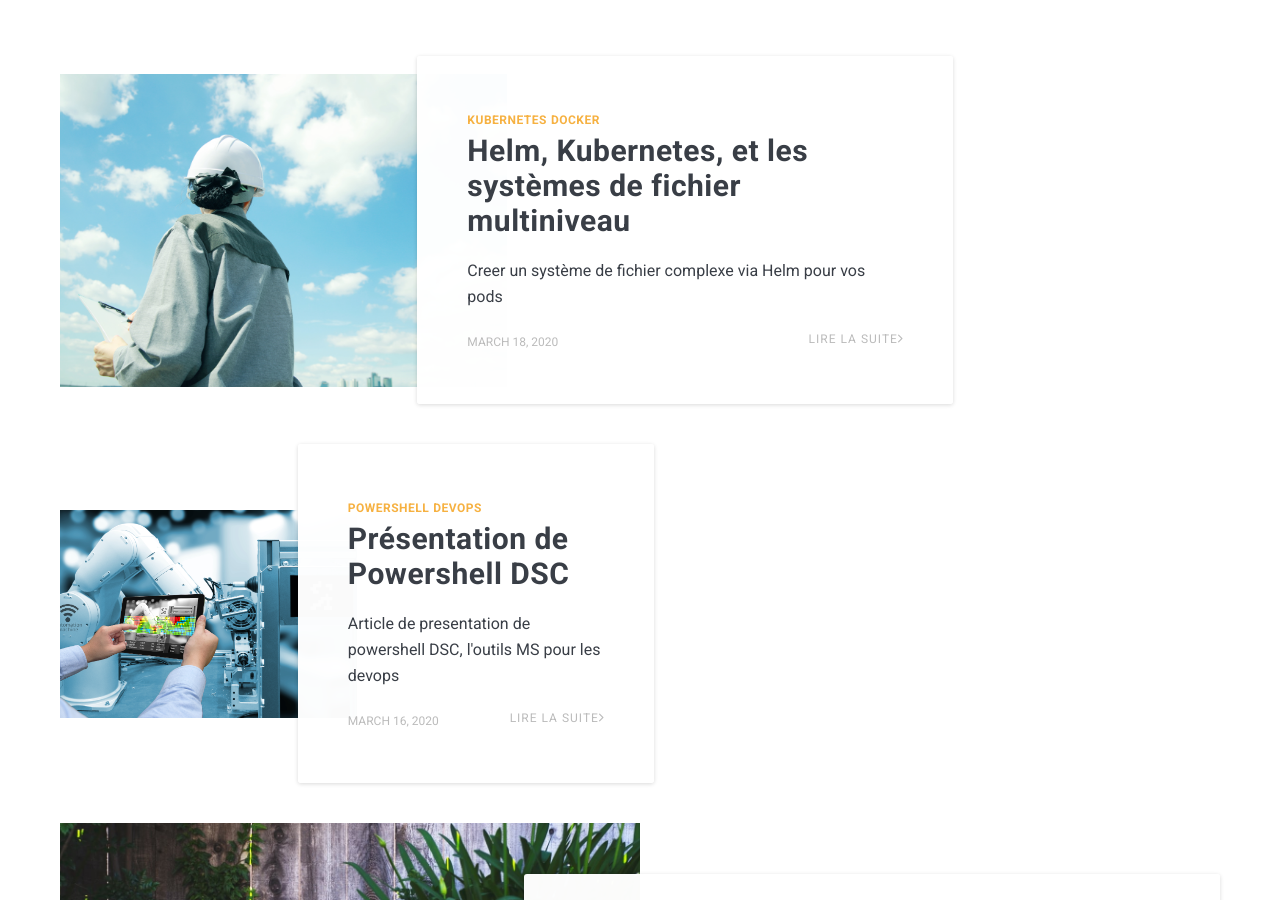
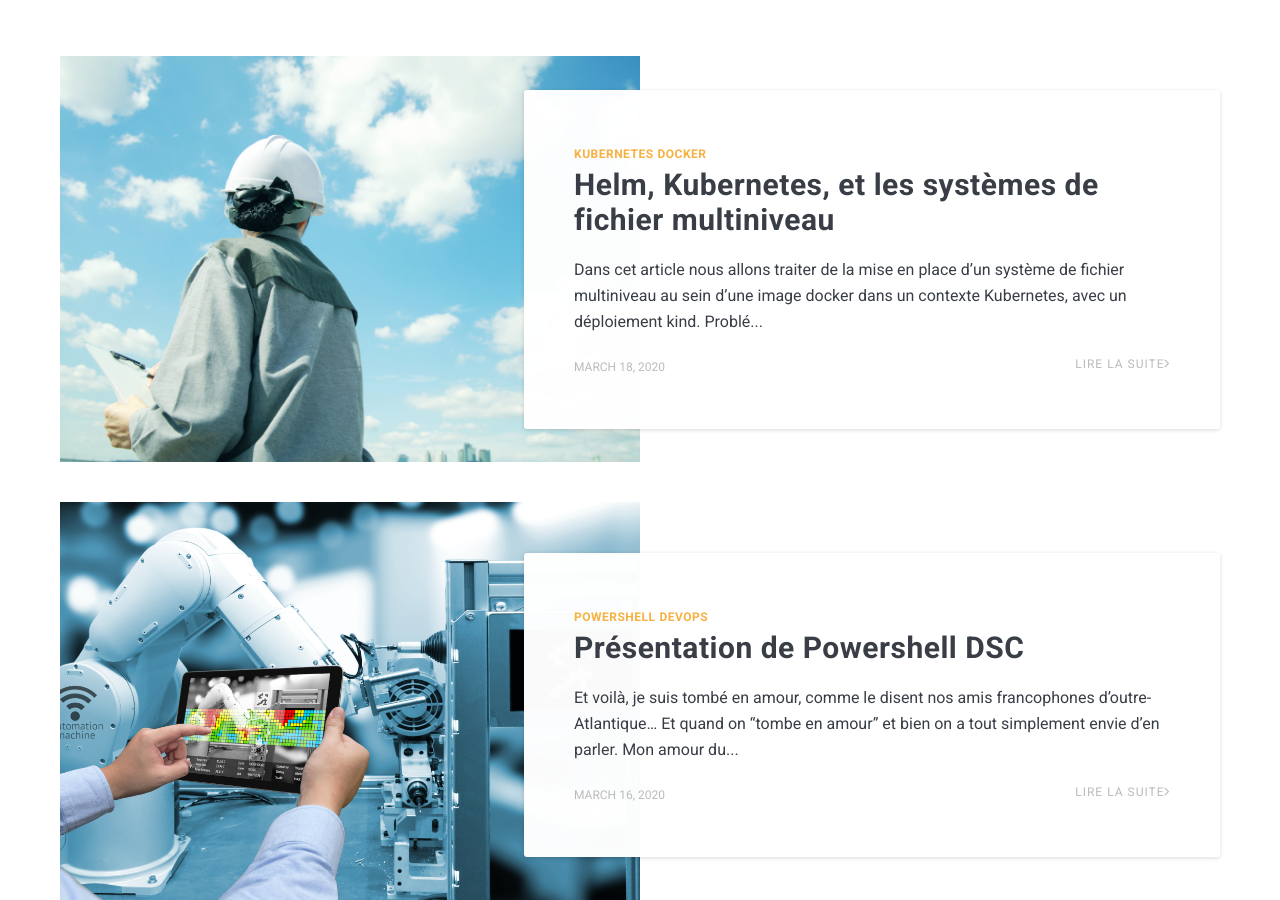
Before and after one commit to artemsheludko/zolan, a Jekyll site: the page built from index.html, in a window 1280 px wide and 900 px high, scrolled down 761 px. Built offline with Jekyll 4.4.1, drawn with Linux system fonts in a browser that asks for light colours; nearby versions of some CDN libraries; the list of posts is cut into pages by our own code; part of the change alters nothing that is shown.

```diff
--- a/_includes/head.html
+++ b/_includes/head.html
@@ -6,11 +6,11 @@
   <title>{% if page.title %}{{ page.title }}{% else %}{{ site.data.settings.title }}{% endif %}</title>
   <meta name='description' content='{% if page.description %}{{ page.description | strip_html | strip_newlines | truncate: 160 }}{% else %}{{ site.data.settings.description }}{% endif %}'>
   <meta prefix="go: http://ogp.me/ns#" property='og:title' content='{{ page.title }}'/>
-  <meta prefix="go: http://ogp.me/ns#" property='og:image' content='//matthieupetite.github.io/{{ page.image }}'/>
+  <meta prefix="go: http://ogp.me/ns#" property='og:image' content='https://matthieupetite.github.io/{{ page.image }}'/>
   <meta prefix="go: http://ogp.me/ns#" property="og:site_name" content="Matthieu Petite Blog">
-  <meta prefix="go: http://ogp.me/ns#" property='og:description' content='{{ page.description }}'/>
+  <meta prefix="go: http://ogp.me/ns#" property='og:description' content='{{ page.title }}'/>
   <meta prefix="go: http://ogp.me/ns#" property="og:type" content="article">
-  <meta prefix="go: http://ogp.me/ns#" property="og:url" content="{{ page.url | replace:'index.html','' | replace:'https:','' | absolute_url }}">
+  <meta prefix="go: http://ogp.me/ns#" property="og:url" content="{{ page.url | replace:'index.html','' | absolute_url }}">
   <link rel="canonical" href="{{ page.url | replace:'index.html','' | absolute_url }}">
   <link rel="alternate" type="application/rss+xml" title="{{ site.title | escape }}" href="{{ "/feed.xml" | relative_url }}">
 
--- a/_posts/2020-03-16-presentation-powershell-dsc.md
+++ b/_posts/2020-03-16-presentation-powershell-dsc.md
@@ -2,7 +2,6 @@
 layout: post
 comments: true
 title: Présentation de Powershell DSC
-description: Article de presentation de powershell DSC, l'outils MS pour les devops
 tags: [Powershell, DevOps]
 image:  /post/2019/01/presentation-powershell-dsc.png
 ---
--- a/_posts/2020-03-18-helm et les filesystem multi niveau.md
+++ b/_posts/2020-03-18-helm et les filesystem multi niveau.md
@@ -2,7 +2,6 @@
 layout: post
 comments: true
 title: Helm, Kubernetes, et les systèmes de fichier multiniveau
-description: Creer un système de fichier complexe via Helm pour vos pods
 tags: [Kubernetes, Docker]
 image: /post/2020/03/2020-03-18-helm-filesystem-multin-niveau.png
 ---
```
